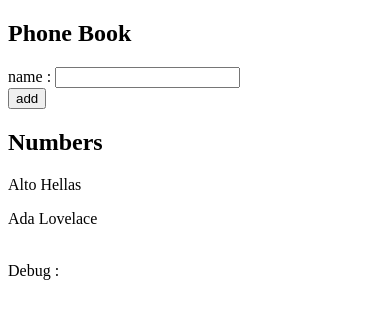
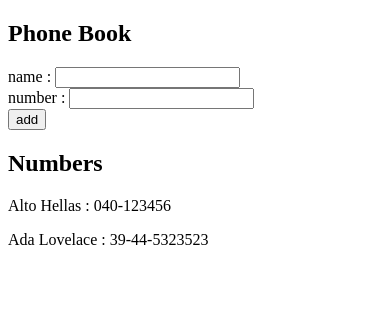
Before and after one commit to ThiwankaS/Full-Stack-Open-Web, a React (Vite) app in the folder Part2/phonebook/: page / in a window 390 px wide. Shown: the top 318 px of the page. Built offline with nearby package versions, Linux system fonts and the light colour scheme.

Commit message:
2.8 Exercise The Phonebook Step3

```diff
--- a/Part2/phonebook/src/App.jsx
+++ b/Part2/phonebook/src/App.jsx
@@ -3,35 +3,43 @@ import { useState } from 'react'
 const App = () => {
 
   const [ person,setPerson ] = useState([
-    {name: 'Alto Hellas'},
-    {name: 'Ada Lovelace'}
+    {
+      name : 'Alto Hellas',
+      number : '040-123456'
+    },
+    {
+      name : 'Ada Lovelace',
+      number : '39-44-5323523'
+    }
   ]);
 
   const [ newName,setNewName ] = useState('');
+  const [ newNumber,setNewNumber ] = useState('');
 
-  const handelchange = (event) => {
+  const handelNameChange = (event) => {
     setNewName(event.target.value);
   }
 
+  const handelNumberChange = (event) => {
+    setNewNumber(event.target.value);
+  }
+
   const addPerson = (event) => {
-
     event.preventDefault();
-
-    const alreadyExist = (person.some(person => person.name === newName));
-
-    if(alreadyExist){
-
-      alert(`${newName} is already added to phonebook`);
+    const nameAlreadyExist = (person.some(person => person.name === newName));
+    const numberAlreadyExist = (person.some(person => person.number === newNumber));
+    if(nameAlreadyExist || numberAlreadyExist){
+      nameAlreadyExist ? alert(`${newName} is already added to phonebook`): alert(`${newNumber} is already added to phonebook`);
       setNewName('');
-
+      setNewNumber('');
     } else {
-
       const newPerson = {
-        name: newName
+        name: newName,
+        number : newNumber
       }
-
       setPerson(person.concat(newPerson));
       setNewName('');
+      setNewNumber('');
     }
   }
 
@@ -40,13 +48,13 @@ const App = () => {
     <div>
       <h2>Phone Book</h2>
       <form onSubmit={addPerson}>
-        <div> name : <input value={newName} onChange={handelchange}/> </div>
+        <div> name : <input value={newName} onChange={handelNameChange}/> </div>
+        <div> number : <input value={newNumber} onChange={handelNumberChange}/> </div>
         <div><button type="submit">add</button></div>
       </form>
       <h2>Numbers</h2>
-      {person.map((person)=><p key={person.name}>{person.name}</p>)}
+      {person.map((person)=><p key={person.name}>{person.name} : {person.number}</p>)}
       <br/>
-      <div>Debug : {newName}</div>
     </div>
   )
 }
```
